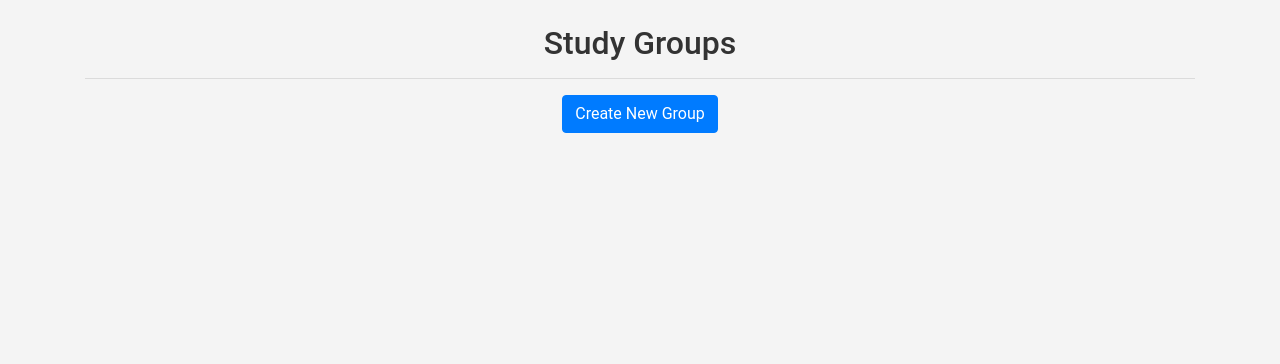
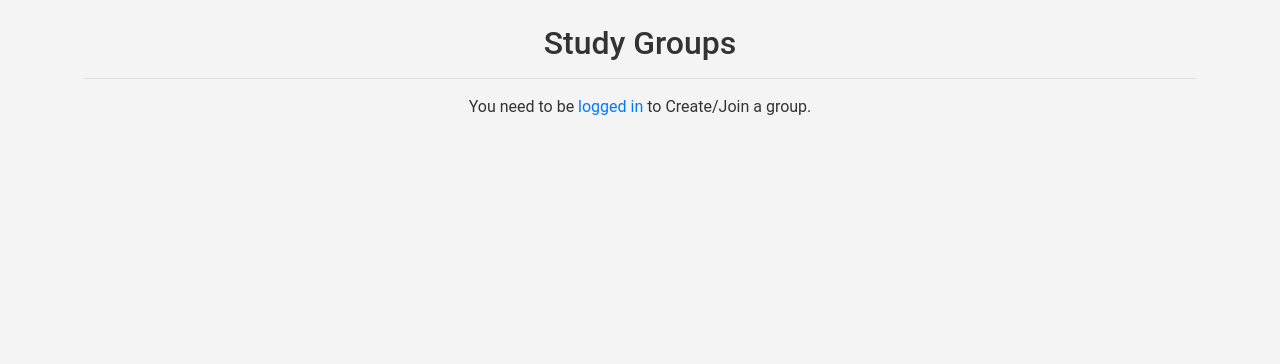
Before and after one commit to dossdortival/studypeer, a Django app: page /groups/ in a window 1280 px wide. Shown: the part 56-420 px from the top of the page. Run offline with Django 5.2, Linux system fonts and the light colour scheme; data that the repository does not hold is empty; some libraries are stand-ins or nearby versions.

Commit message:
update group list template

```diff
--- a/studypeer/templates/studypeer/group_list.html
+++ b/studypeer/templates/studypeer/group_list.html
@@ -11,6 +11,10 @@
 </ul>
 
 <hr/>
+{% if user.is_authenticated %}
+<a href="{% url 'create_group' %}" class="btn btn-primary">Create New Group</a>
+{% else %}
+<p>You need to be <a href="{% url 'login' %}">logged in</a> to Create/Join a group.</p>
+{% endif %}
 
-<a href="{% url 'create_group' %}" class="btn btn-primary">Create New Group</a>
 {% endblock %}
```
